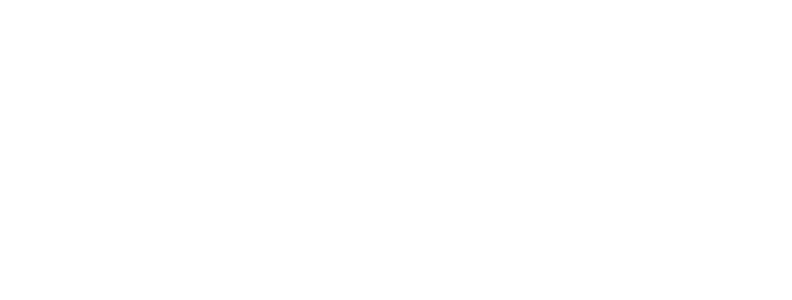
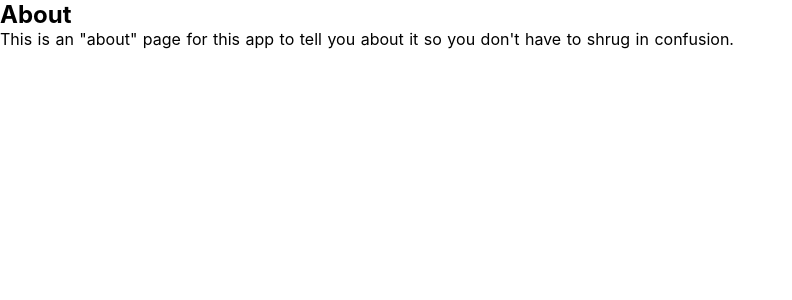
Before and after one commit to ddanger/ssr-basics, a Nuxt app in the folder 02-nuxt-app/: page /about in a window 1280 px wide. Before the commit this address had no page. Shown: the top 300 px of the page, without its empty margins (0-792 px from the left). Built offline with nearby package versions, Linux system fonts and the light colour scheme.

Commit message:
add about page

```diff
--- /dev/null
+++ b/02-nuxt-app/pages/about.vue
@@ -0,0 +1,9 @@
+<template>
+  <div class="about">
+    <h2>About</h2>
+    <p>
+      This is an "about" page for this app to tell you about it so you don't
+      have to shrug in confusion.
+    </p>
+  </div>
+</template>
```
